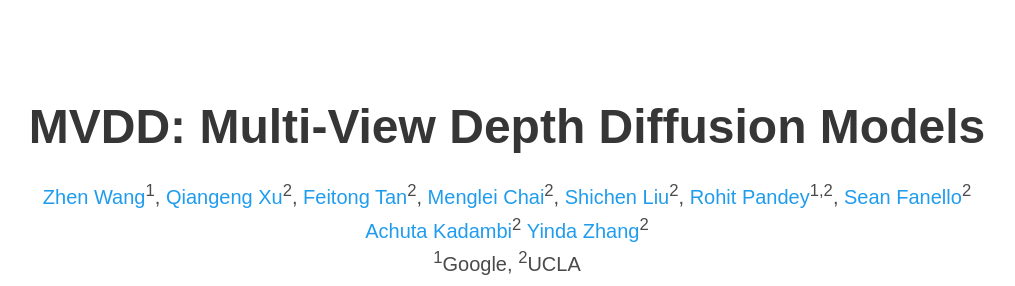
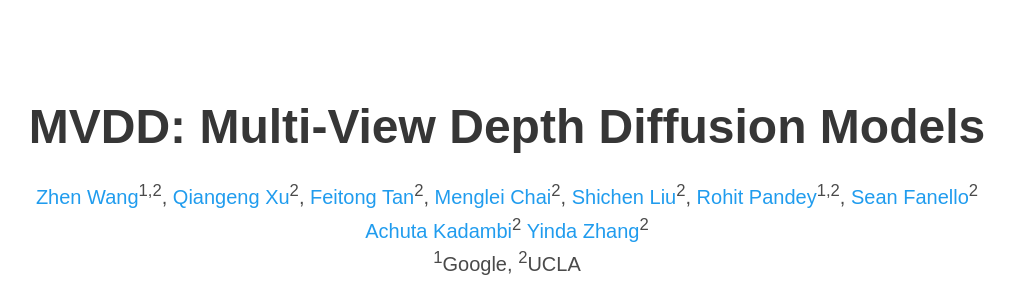
Before and after one commit to mvdd1/mvdd.github.io, a plain HTML site: page index.html in a window 1280 px wide. Shown: the top 286 px of the page, without its empty margins (133-1148 px from the left). Drawn offline with nearby package versions, Linux system fonts and the light colour scheme; some icons are missing; a web font is replaced by a local one.

Commit message:
update index.html

```diff
--- a/index.html
+++ b/index.html
@@ -91,7 +91,7 @@
           <h1 class="title is-1 publication-title">MVDD: Multi-View Depth Diffusion Models</h1>
           <div class="is-size-5 publication-authors">
             <span class="author-block">
-              <a href="https://zhenwangwz.github.io">Zhen Wang</a><sup>1</sup>,</span>
+              <a href="https://zhenwangwz.github.io">Zhen Wang</a><sup>1,2</sup>,</span>
             <span class="author-block">
               <a href="https://xharlie.github.io/">Qiangeng Xu</a><sup>2</sup>,</span>
             <span class="author-block">
```
